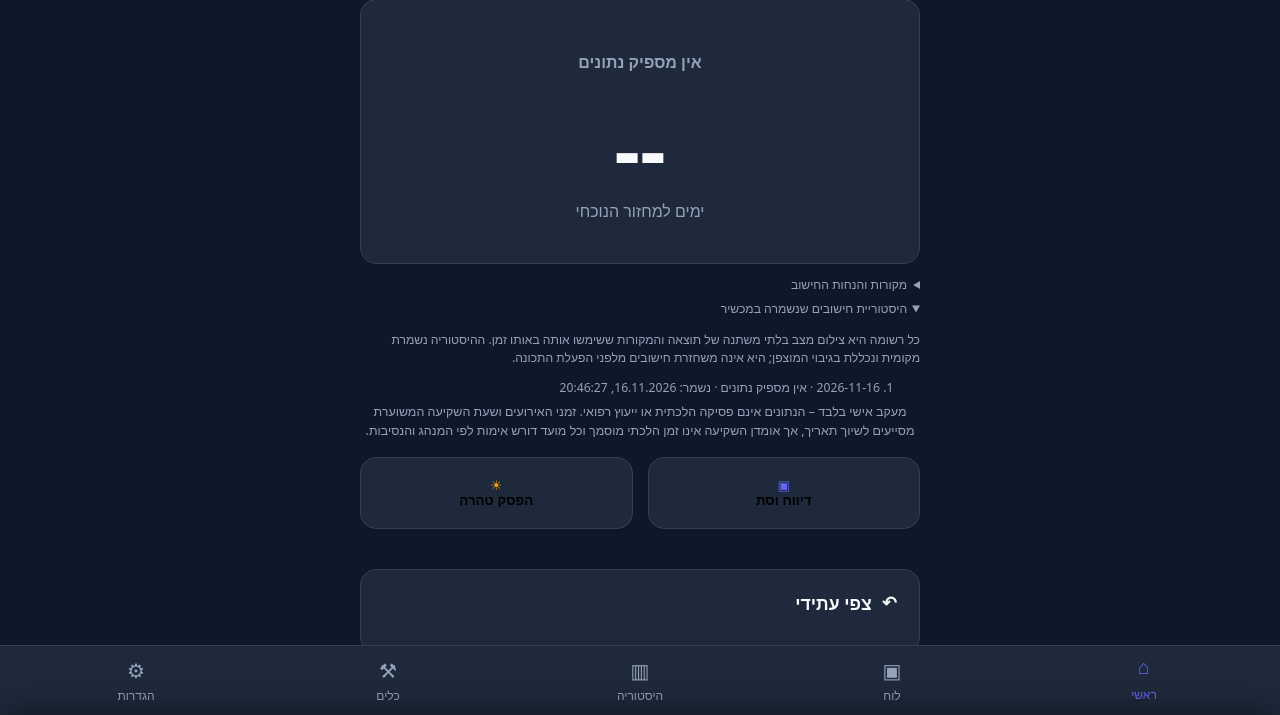
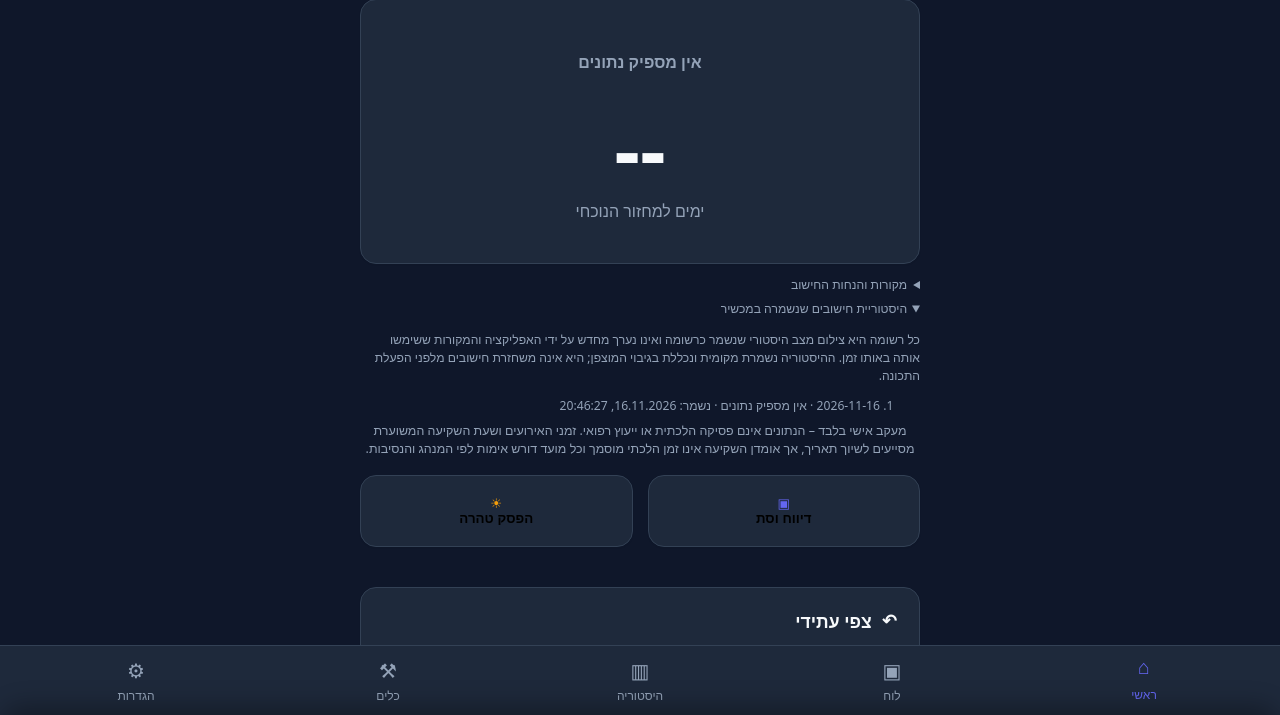
Before and after one commit to mv89-heb/cycleflow, a Flask app: page / in a window 1280 px wide, after a click on "היסטוריית חישובים שנשמרה במכשיר". Shown: the part 84-799 px from the top of the page. Run offline with Flask 3, Linux system fonts and the light colour scheme.

Commit message:
ui: clarify append-only calculation history

```diff
--- a/templates/index.html
+++ b/templates/index.html
@@ -63,7 +63,7 @@
             </details>
             <details id="calculation_history_details" class="text-muted small-note" style="margin:-8px 0 14px">
                 <summary>היסטוריית חישובים שנשמרה במכשיר</summary>
-                <p>כל רשומה היא צילום מצב בלתי משתנה של תוצאה והמקורות ששימשו אותה באותו זמן. ההיסטוריה נשמרת מקומית ונכללת בגיבוי המוצפן; היא אינה משחזרת חישובים מלפני הפעלת התכונה.</p>
+                <p>כל רשומה היא צילום מצב היסטורי שנשמר כרשומה ואינו נערך מחדש על ידי האפליקציה והמקורות ששימשו אותה באותו זמן. ההיסטוריה נשמרת מקומית ונכללת בגיבוי המוצפן; היא אינה משחזרת חישובים מלפני הפעלת התכונה.</p>
                 <ol id="calculation_history_list"></ol>
             </details>
 <div class="text-muted" style="font-size:0.78rem; text-align:center; margin:-8px 0 16px; line-height:1.5">מעקב אישי בלבד – הנתונים אינם פסיקה הלכתית או ייעוץ רפואי. זמני האירועים ושעת השקיעה המשוערת מסייעים לשיוך תאריך, אך אומדן השקיעה אינו זמן הלכתי מוסמך וכל מועד דורש אימות לפי המנהג והנסיבות.</div>
```
